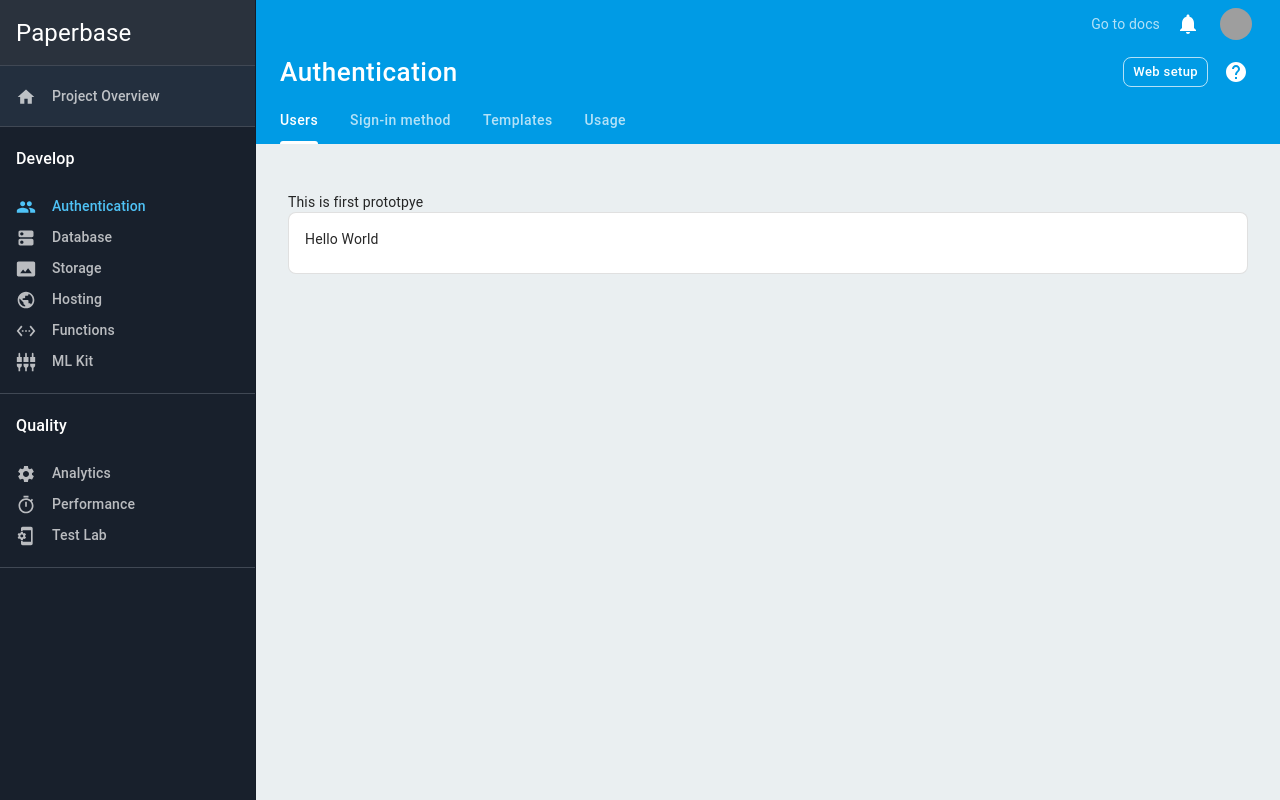
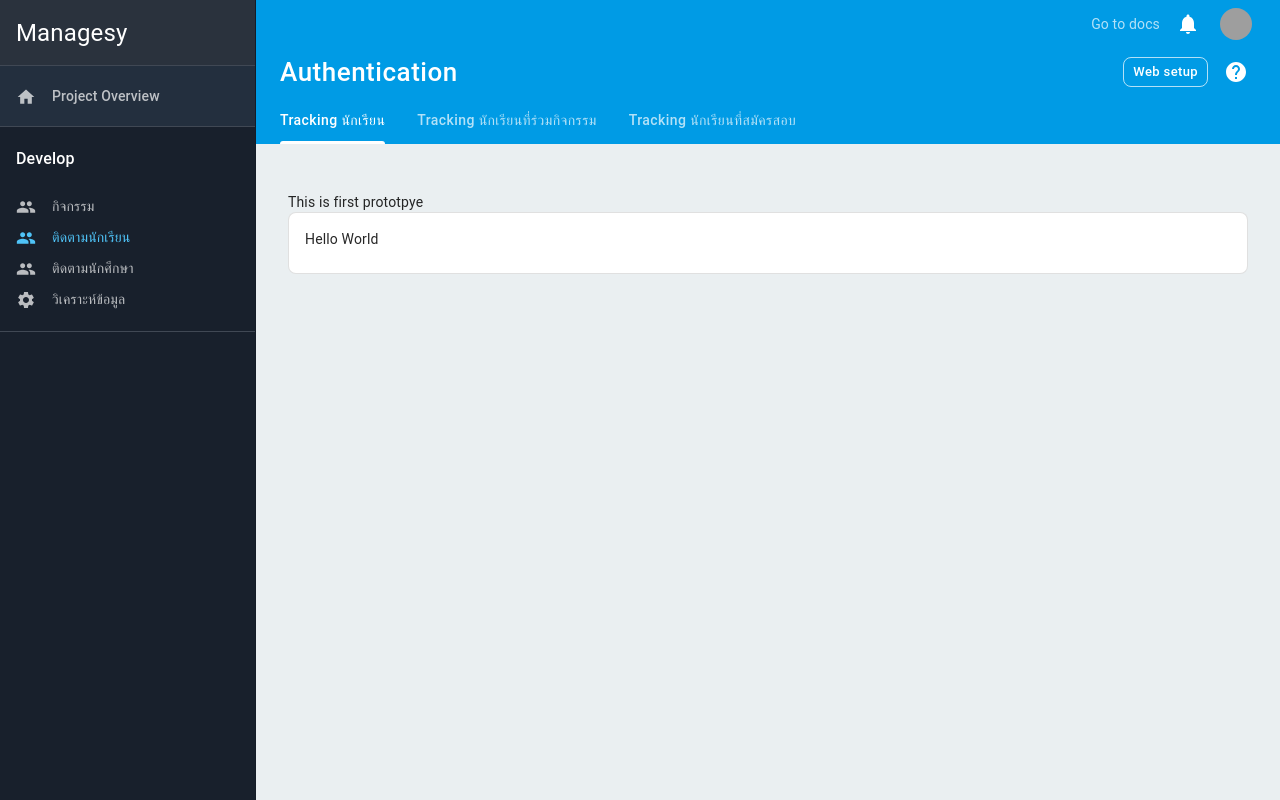
Before and after one commit to Senior-Project-SIT-23/ProjectManagesy, a React (Create React App) app: page / in a window 1280 px wide. Shown: the top 800 px of the page. Built offline with nearby package versions, Linux system fonts and the light colour scheme; grey boxes are pictures that could not be loaded; what @tailwindcss/custom-forms would draw is missing.

Commit message:
Change sidebar

```diff
--- a/src/components/Header.jsx
+++ b/src/components/Header.jsx
@@ -124,10 +124,9 @@ function Header(props) {
         elevation={0}
       >
         <Tabs value={0} textColor="inherit">
-          <Tab textColor="inherit" label="Users" />
-          <Tab textColor="inherit" label="Sign-in method" />
-          <Tab textColor="inherit" label="Templates" />
-          <Tab textColor="inherit" label="Usage" />
+          <Tab textColor="inherit" label="Tracking นักเรียน" />
+          <Tab textColor="inherit" label="Tracking นักเรียนที่ร่วมกิจกรรม" />
+          <Tab textColor="inherit" label="Tracking นักเรียนที่สมัครสอบ" />
         </Tabs>
       </AppBar>
     </React.Fragment>
--- a/src/components/Navigator.jsx
+++ b/src/components/Navigator.jsx
@@ -23,20 +23,11 @@ const categories = [
   {
     id: "Develop",
     children: [
-      { id: "Authentication", icon: <PeopleIcon />, active: true },
-      { id: "Database", icon: <DnsRoundedIcon /> },
-      { id: "Storage", icon: <PermMediaOutlinedIcon /> },
-      { id: "Hosting", icon: <PublicIcon /> },
-      { id: "Functions", icon: <SettingsEthernetIcon /> },
-      { id: "ML Kit", icon: <SettingsInputComponentIcon /> },
-    ],
-  },
-  {
-    id: "Quality",
-    children: [
-      { id: "Analytics", icon: <SettingsIcon /> },
-      { id: "Performance", icon: <TimerIcon /> },
-      { id: "Test Lab", icon: <PhonelinkSetupIcon /> },
+      { id: "กิจกรรม", icon: <PeopleIcon />, },
+      { id: "ติดตามนักเรียน", icon: <PeopleIcon />, active: true },
+      { id: "ติดตามนักศึกษา", icon:<PeopleIcon /> },
+      { id: "วิเคราะห์ข้อมูล", icon: <SettingsIcon /> },
+
     ],
   },
 ];
@@ -91,7 +82,7 @@ function Navigator(props) {
         <ListItem
           className={clsx(classes.firebase, classes.item, classes.itemCategory)}
         >
-          Paperbase
+          Managesy
         </ListItem>
         <ListItem className={clsx(classes.item, classes.itemCategory)}>
           <ListItemIcon className={classes.itemIcon}>
```
